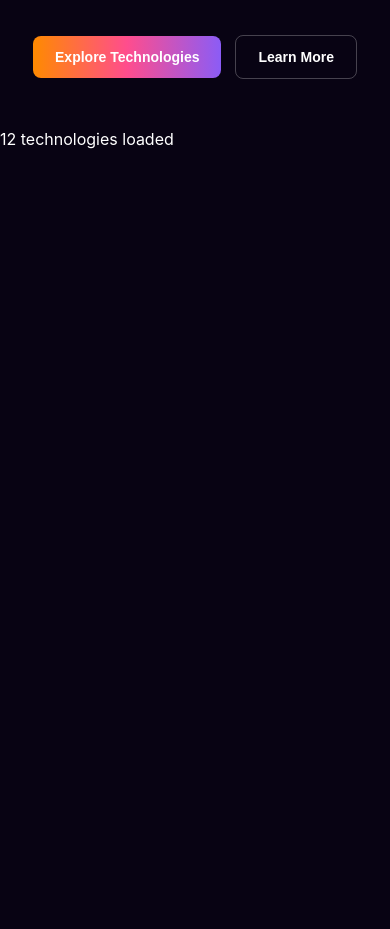
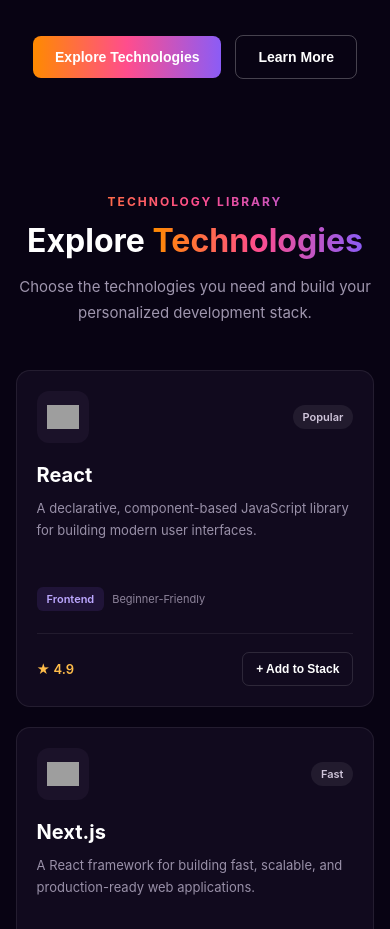
Before and after one commit to mizanur-rahmanru/DevStack, a React (Vite) app: page / in a window 390 px wide. Shown: the part 804-1733 px from the top of the page. Before the commit the page ends 953 px from the top, so only its background shows below. Built offline with nearby package versions, Linux system fonts and the light colour scheme; grey boxes are pictures that could not be loaded.

Commit message:
Technology card added

```diff
--- a/src/App.tsx
+++ b/src/App.tsx
@@ -1,6 +1,7 @@
 import { useEffect, useState } from "react";
 import Navbar from "./components/Navbar";
 import Hero from "./components/Hero";
+import TechnologySection from "./components/TechnologySection";
 import type { Technology } from "./types";
 
 function App() {
@@ -19,15 +20,16 @@
   return (
     <>
       <Navbar />
+
       <Hero />
 
-      <div>
-        {loading ? (
-          <p>Loading technologies...</p>
-        ) : (
-          <p>{technologies.length} technologies loaded</p>
-        )}
-      </div>
+      {loading ? (
+        <div className="loading">
+          Loading technologies...
+        </div>
+      ) : (
+        <TechnologySection technologies={technologies} />
+      )}
     </>
   );
 }
--- /dev/null
+++ b/src/components/TechnologyCard.tsx
@@ -0,0 +1,52 @@
+import type { Technology } from "../types";
+
+interface TechnologyCardProps {
+  technology: Technology;
+}
+
+function TechnologyCard({ technology }: TechnologyCardProps) {
+  return (
+    <article className="technology-card">
+      <div className="card-top">
+        <div className="technology-icon">
+          <img
+            src={technology.icon}
+            alt={technology.name}
+          />
+        </div>
+
+        <span className="technology-badge">
+          {technology.badge}
+        </span>
+      </div>
+
+      <h3>{technology.name}</h3>
+
+      <p className="technology-description">
+        {technology.description}
+      </p>
+
+      <div className="technology-meta">
+        <span className="category-chip">
+          {technology.category}
+        </span>
+
+        <span className="difficulty">
+          {technology.difficulty}
+        </span>
+      </div>
+
+      <div className="card-bottom">
+        <span className="rating">
+          ★ {technology.rating}
+        </span>
+
+        <button className="add-stack-btn">
+          + Add to Stack
+        </button>
+      </div>
+    </article>
+  );
+}
+
+export default TechnologyCard;
--- /dev/null
+++ b/src/components/TechnologySection.tsx
@@ -0,0 +1,42 @@
+import type { Technology } from "../types";
+import TechnologyCard from "./TechnologyCard";
+
+interface TechnologySectionProps {
+  technologies: Technology[];
+}
+
+function TechnologySection({
+  technologies,
+}: TechnologySectionProps) {
+  return (
+    <section className="technology-section" id="technologies">
+      <div className="technology-container">
+
+        <div className="section-heading">
+          <p className="section-label">TECHNOLOGY LIBRARY</p>
+
+          <h2>
+            Explore <span>Technologies</span>
+          </h2>
+
+          <p>
+            Choose the technologies you need and build your
+            personalized development stack.
+          </p>
+        </div>
+
+        <div className="technology-grid">
+          {technologies.map((technology) => (
+            <TechnologyCard
+              key={technology.id}
+              technology={technology}
+            />
+          ))}
+        </div>
+
+      </div>
+    </section>
+  );
+}
+
+export default TechnologySection;
--- a/src/index.css
+++ b/src/index.css
@@ -351,3 +351,237 @@
     width: min(360px, 90%);
   }
 }
+
+
+
+.technology-section {
+  padding: 90px 0;
+  background: #080313;
+}
+
+.technology-container {
+  width: min(1200px, 92%);
+  margin: 0 auto;
+}
+
+.section-heading {
+  text-align: center;
+  max-width: 650px;
+  margin: 0 auto 45px;
+}
+
+.section-label {
+  margin-bottom: 12px;
+
+  font-size: 12px;
+  font-weight: 700;
+  letter-spacing: 2px;
+
+  background: var(--brand-gradient);
+  background-clip: text;
+  -webkit-background-clip: text;
+  color: transparent;
+}
+
+.section-heading h2 {
+  color: white;
+  font-size: clamp(32px, 4vw, 48px);
+}
+
+.section-heading h2 span {
+  background: var(--brand-gradient);
+  background-clip: text;
+  -webkit-background-clip: text;
+  color: transparent;
+}
+
+.section-heading > p:last-child {
+  margin-top: 14px;
+
+  color: #9f96ae;
+  font-size: 15px;
+  line-height: 1.7;
+}
+
+/* Technology Grid */
+
+.technology-grid {
+  display: grid;
+  grid-template-columns: repeat(3, 1fr);
+  gap: 20px;
+}
+
+/* Technology Card */
+
+.technology-card {
+  padding: 24px;
+
+  background: #110a1e;
+  border: 1px solid rgba(255, 255, 255, 0.08);
+  border-radius: 14px;
+
+  transition:
+    transform 0.2s ease,
+    border-color 0.2s ease;
+}
+
+.technology-card:hover {
+  transform: translateY(-4px);
+  border-color: rgba(255, 255, 255, 0.18);
+}
+
+/* Card Top */
+
+.card-top {
+  display: flex;
+  align-items: center;
+  justify-content: space-between;
+}
+
+.technology-icon {
+  width: 52px;
+  height: 52px;
+
+  display: grid;
+  place-items: center;
+
+  border-radius: 12px;
+
+  background: #1b1229;
+}
+
+.technology-icon img {
+  width: 32px;
+  height: 32px;
+  object-fit: contain;
+}
+
+.technology-badge {
+  padding: 5px 10px;
+
+  border-radius: 999px;
+
+  background: rgba(255, 255, 255, 0.07);
+  color: #cfc5da;
+
+  font-size: 11px;
+  font-weight: 600;
+}
+
+/* Card Content */
+
+.technology-card h3 {
+  margin-top: 20px;
+
+  color: white;
+  font-size: 20px;
+}
+
+.technology-description {
+  min-height: 72px;
+  margin-top: 10px;
+
+  color: #9990a8;
+
+  font-size: 13px;
+  line-height: 1.7;
+}
+
+/* Meta */
+
+.technology-meta {
+  display: flex;
+  align-items: center;
+  gap: 8px;
+
+  margin-top: 18px;
+}
+
+.category-chip {
+  padding: 5px 10px;
+
+  border-radius: 6px;
+
+  background: rgba(139, 92, 246, 0.12);
+  color: #bda8ff;
+
+  font-size: 11px;
+  font-weight: 600;
+}
+
+.difficulty {
+  color: #8e849b;
+  font-size: 11px;
+}
+
+/* Bottom */
+
+.card-bottom {
+  display: flex;
+  align-items: center;
+  justify-content: space-between;
+
+  margin-top: 22px;
+  padding-top: 18px;
+
+  border-top: 1px solid rgba(255, 255, 255, 0.07);
+}
+
+.rating {
+  color: #ffbd4a;
+  font-size: 13px;
+  font-weight: 600;
+}
+
+.add-stack-btn {
+  padding: 9px 13px;
+
+  border: 1px solid rgba(255, 255, 255, 0.12);
+  border-radius: 7px;
+
+  background: transparent;
+  color: white;
+
+  font-size: 12px;
+  font-weight: 600;
+
+  cursor: pointer;
+
+  transition: 0.2s ease;
+}
+
+.add-stack-btn:hover {
+  border-color: rgba(255, 255, 255, 0.3);
+  background: rgba(255, 255, 255, 0.05);
+}
+
+/* Loading */
+
+.loading {
+  min-height: 300px;
+
+  display: grid;
+  place-items: center;
+
+  color: #b8aec4;
+}
+
+@media (max-width: 1000px) {
+  .technology-grid {
+    grid-template-columns: repeat(2, 1fr);
+  }
+}
+
+@media (max-width: 600px) {
+  .technology-section {
+    padding: 65px 0;
+  }
+
+  .technology-grid {
+    grid-template-columns: 1fr;
+  }
+
+  .technology-card {
+    padding: 20px;
+  }
+}
```
